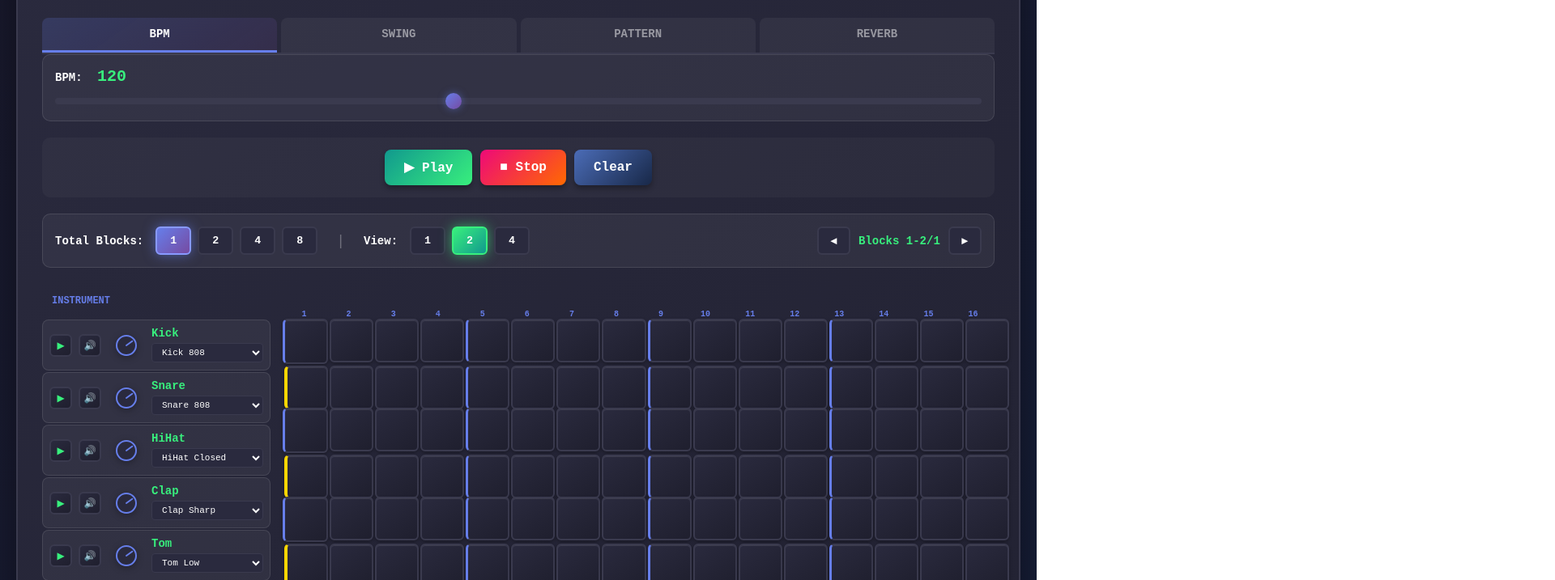
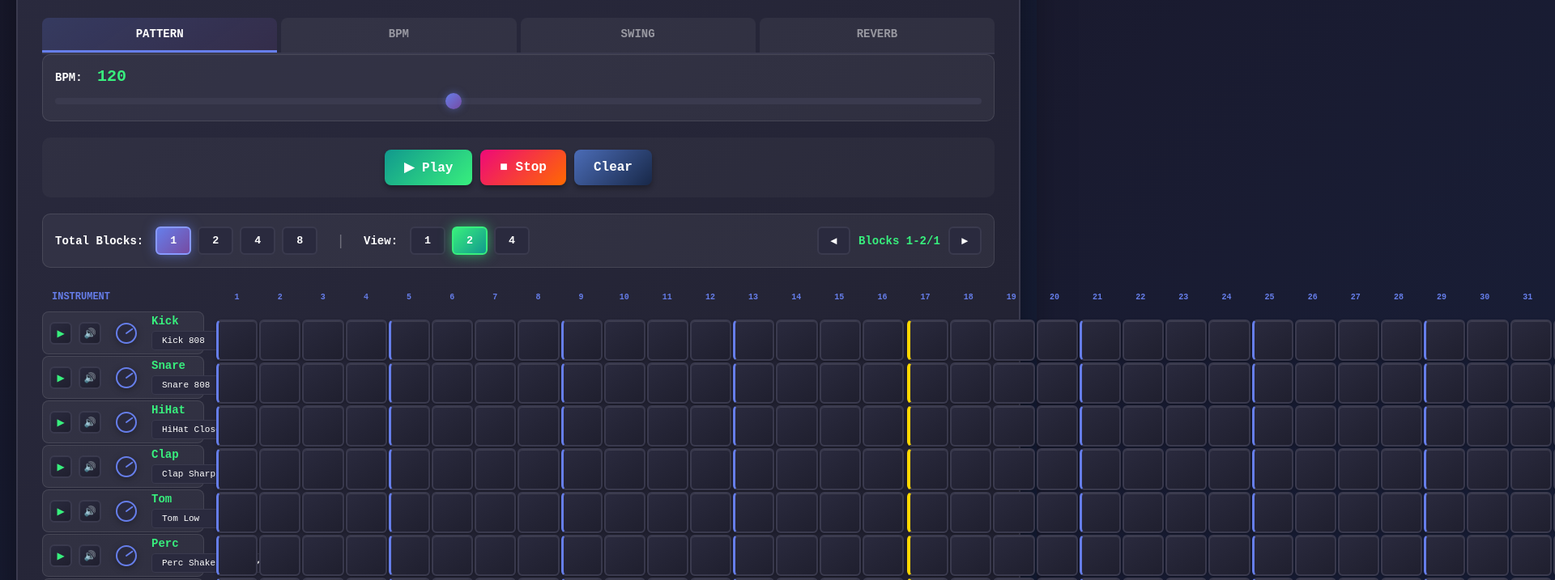
Before and after one commit to oskratch/drumnova, a plain HTML site: page index.html in a window 1280 px wide. Shown: the part 122-839 px from the top of the page at 81% size, 1920 px wide, since content can reach past the window. Drawn offline with Linux system fonts and the light colour scheme.

Commit message:
refactor: reorder tabs and fix grid alignment (PATTERN first, dynamic columns, vertical centering)

```diff
--- a/app.js
+++ b/app.js
@@ -218,9 +218,22 @@ class DrumMachine {
 
         const totalVisibleSteps = this.steps * this.visibleBlocks;
 
+        // Update step indicators
+        const stepNumbers = document.querySelector('.step-numbers');
+        if (stepNumbers) {
+            stepNumbers.innerHTML = '';
+            stepNumbers.style.gridTemplateColumns = `repeat(${totalVisibleSteps}, 1fr)`;
+            for (let i = 1; i <= totalVisibleSteps; i++) {
+                const span = document.createElement('span');
+                span.textContent = i;
+                stepNumbers.appendChild(span);
+            }
+        }
+
         for (let channel = 0; channel < this.channels; channel++) {
             const row = document.createElement('div');
             row.className = 'channel-row';
+            row.style.gridTemplateColumns = `repeat(${totalVisibleSteps}, 1fr)`;
 
             for (let step = 0; step < totalVisibleSteps; step++) {
                 const pad = document.createElement('button');
--- a/index.html
+++ b/index.html
@@ -16,14 +16,14 @@
 
             <!-- Tabs Navigation -->
             <div class="tabs-navigation">
-                <button class="tab-btn active" data-tab="bpm">BPM</button>
+                <button class="tab-btn active" data-tab="pattern">PATTERN</button>
+                <button class="tab-btn" data-tab="bpm">BPM</button>
                 <button class="tab-btn" data-tab="swing">SWING</button>
-                <button class="tab-btn" data-tab="pattern">PATTERN</button>
                 <button class="tab-btn" data-tab="reverb">REVERB</button>
             </div>
 
             <!-- Tab Content -->
-            <div class="tab-content active" id="tab-bpm">
+            <div class="tab-content active" id="tab-pattern">
                 <div class="bpm-section">
                     <label for="bpmSlider">BPM: <span id="bpmValue">120</span></label>
                     <input type="range" id="bpmSlider" min="60" max="200" value="120" step="1">
--- a/style.css
+++ b/style.css
@@ -536,28 +536,36 @@ body {
     flex-direction: column;
     gap: 2px;
     min-width: 200px;
+    /* Vertical alignment offset - adjust this value to fine-tune */
+    --vertical-offset: 10px;
+}
+
+.channel-labels > .channel-label:first-of-type {
+    margin-top: var(--vertical-offset);
 }
 
 .label-header {
-    height: 42px;
+    height: 32px;
     display: flex;
     align-items: center;
     font-size: 12px;
     font-weight: bold;
     color: #667eea;
     padding-left: 12px;
+    margin-bottom: 0;
 }
 
 .channel-label {
     display: flex;
     align-items: center;
     gap: 8px;
-    padding: 8px;
+    padding: 4px 8px;
     background: rgba(255, 255, 255, 0.05);
     border-radius: 8px;
     border: 1px solid rgba(255, 255, 255, 0.1);
-    /* Match the height of grid rows - will be set by grid auto-sizing */
-    min-height:63px;
+    /* Match the exact height of grid rows */
+    min-height: 50px;
+    height: auto;
 }
 
 .label-content {
@@ -703,13 +711,16 @@ body {
 }
 
 .indicator-header {
-    height: 32px;
+    display: none; /* Hide to align numbers with INSTRUMENT title */
 }
 
 .step-numbers {
     display: grid;
     grid-template-columns: repeat(16, 1fr);
     gap: 2px;
+    height: 32px; /* Same as label-header */
+    align-items: center;
+    margin-bottom: 0;
 }
 
 .step-numbers span {
@@ -723,13 +734,15 @@ body {
     display: grid;
     grid-template-rows: repeat(8, 1fr);
     gap: 2px;
+    /* Vertical alignment offset - adjust this value to fine-tune */
+    margin-top: var(--vertical-offset, 12px);
 }
 
 .channel-row {
     display: grid;
     grid-template-columns: repeat(16, 1fr);
     gap: 2px;
-    min-height: 50px;
+    min-height: 51px;
 }
 
 /* Pads */
```
